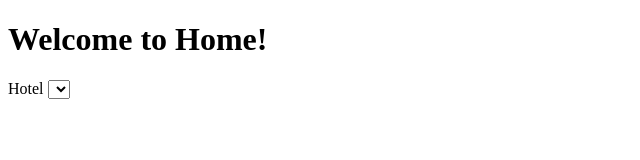
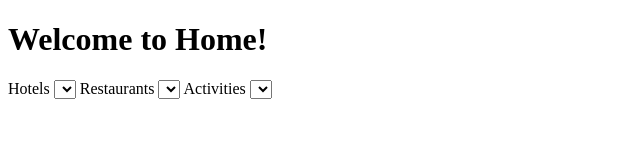
Before and after one commit to derrickbeining/trip-planner-app, a website: page views/home.html in a window 1280 px wide. Shown: the whole page, without its empty margins (0-640 px from the left). Drawn offline with nearby package versions, Linux system fonts and the light colour scheme; files that its build step writes are made by us from their sources.

Commit message:
rwilson: home renders all the optionsgit add -A

```diff
--- a/package.json
+++ b/package.json
@@ -12,6 +12,7 @@
   "dependencies": {
     "bluebird": "^3.5.0",
     "body-parser": "^1.17.2",
+    "bootstrap": "^3.3.7",
     "express": "^4.15.4",
     "jquery": "^3.2.1",
     "morgan": "^1.8.2",
--- a/views/home.html
+++ b/views/home.html
@@ -3,11 +3,26 @@
 {% block content %}
 <h1>Welcome to Home!</h1>
   <form>
-    <label for="hotel">Hotel</label>
+    <label for="hotel">Hotels</label>
     <select id ="hotel" name="hotel">
       {% for hotel in hotels %}
        <option value="{{hotel.name}}">{{hotel.name}}</option>
       {% endfor %}
     </select>
+
+    <label for="restaurant">Restaurants</label>
+    <select id ="restaurant" name="restaurant">
+      {% for restaurant in restaurants %}
+       <option value="{{restaurant.name}}">{{restaurant.name}}</option>
+      {% endfor %}
+    </select>
+
+    <label for="activity">Activities</label>
+    <select id ="activity" name="activity">
+      {% for activity in activities %}
+       <option value="{{activity.name}}">{{activity.name}}</option>
+      {% endfor %}
+    </select>
+
   </form>
 {% endblock %}
```
Also changed, not shown: routes/index.js (+16 -4 lines).
